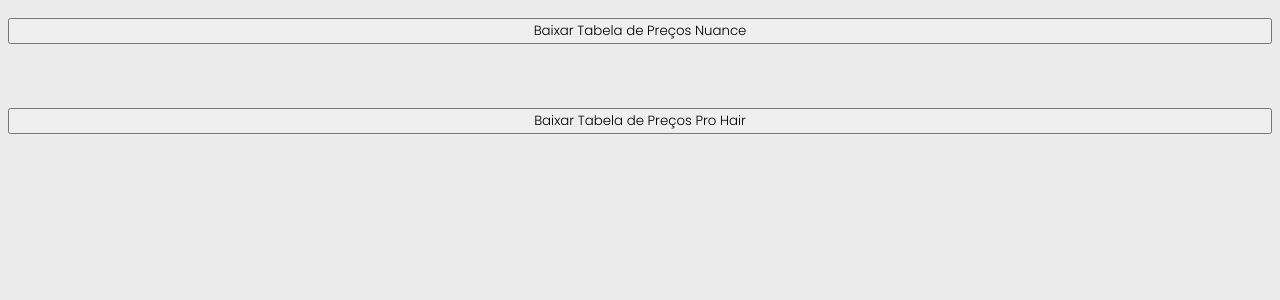
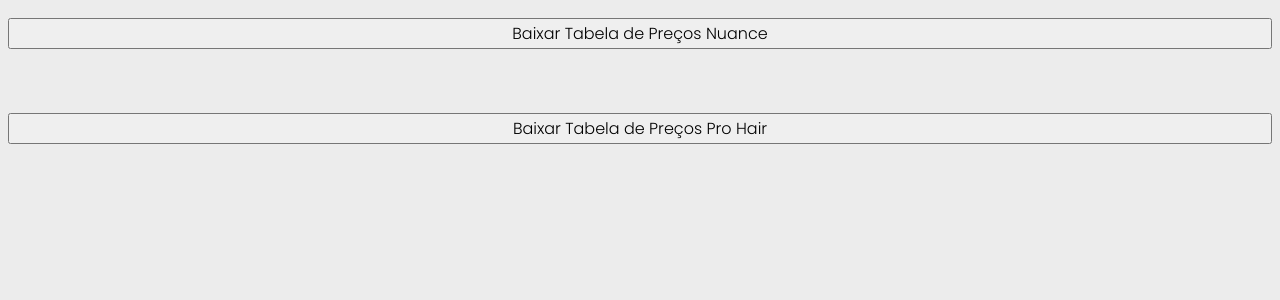
Before and after one commit to JoaoPGOS/IBMS, a Flask app: page /downloads in a window 1280 px wide. Shown: the part 90-390 px from the top of the page. Run offline with Flask 3, Linux system fonts and the light colour scheme.

Commit message:
font size adjust

```diff
--- a/static/css/style.css
+++ b/static/css/style.css
@@ -1,5 +1,6 @@
 *{
     font-family: 'Poppins', sans-serif;
+    font-size: 12px;
 }
 :root{
 
@@ -272,6 +273,9 @@ body::-webkit-scrollbar-thumb {
     #img_home{
         width: 800px;
         border-radius: 20px;
+    }
+    *{
+        font-size: 16px;
     }
 
 }
```
